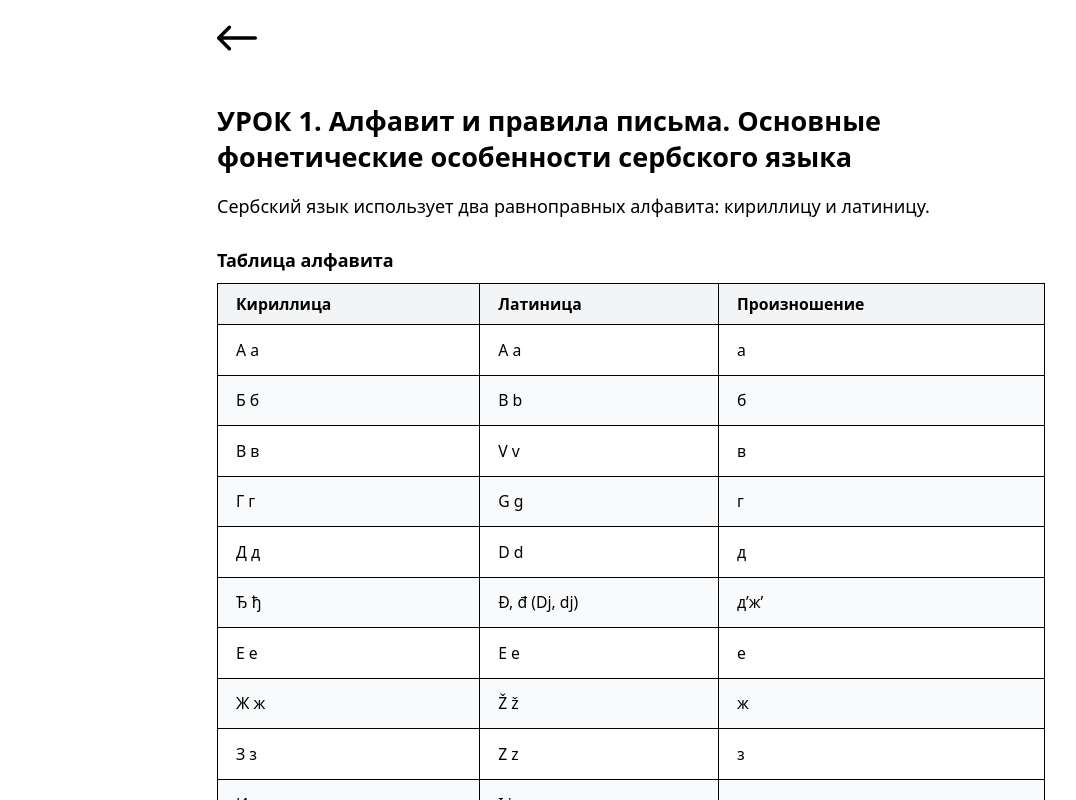
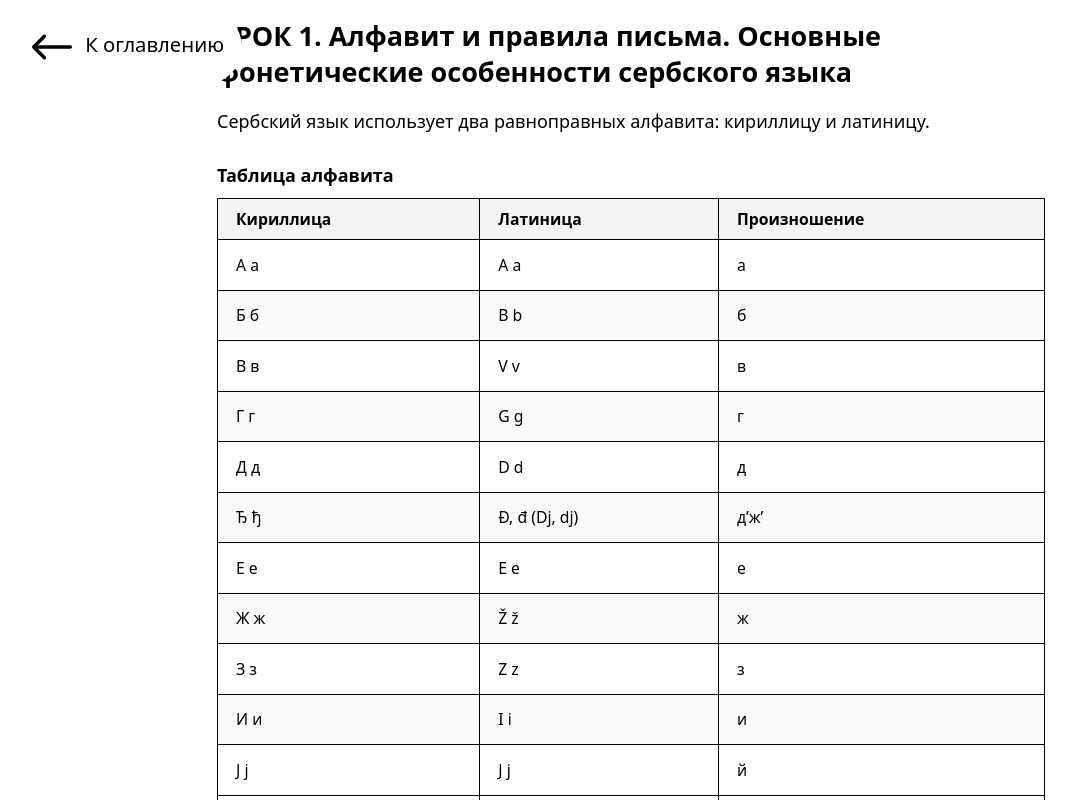
Before and after one commit to julbrn/ucimo_srpski, a React (Vite) app: page /lesson01 in a window 1280 px wide. Shown: the top 800 px of the page, without its empty margins (9-1085 px from the left). Built offline with nearby package versions, Linux system fonts and the light colour scheme.

Commit message:
perf: ArrowBack component

```diff
--- a/src/components/ArrowBack.jsx
+++ b/src/components/ArrowBack.jsx
@@ -1,35 +1,50 @@
-// ArrowBack.jsx
-import React from "react";
+import { useState, useEffect } from "react";
 import { Link } from "react-router";
 
 const ArrowBack = () => {
+  const [showArrow, setShowArrow] = useState(false);
+  const [lastScrollY, setLastScrollY] = useState(0);
+
+  // Функция для обработки прокрутки
+  const handleScroll = () => {
+    if (window.scrollY > 200 && window.scrollY < lastScrollY) {
+      setShowArrow(true);
+    } else {
+      setShowArrow(false);
+    }
+    setLastScrollY(window.scrollY);
+  };
+
+  // Используем useEffect для отслеживания события прокрутки
+  useEffect(() => {
+    window.addEventListener("scroll", handleScroll);
+    return () => {
+      window.removeEventListener("scroll", handleScroll);
+    };
+  }, [lastScrollY]);
+
   return (
-    <Link to="/" className="mb-10 block" aria-label="На главную страницу">
+    <div>
+      {/* Стрелка всегда будет видна на десктопах и планшетах, на мобильных — появляется при прокрутке */}
+      <Link
+        to="/"
+        className={`fixed top-2 ${showArrow ? "" : "hidden"} sm:block md:block
+                    left-5 mb-10 p-4 rounded-full bg-white bg-opacity-50 z-50`}
+        aria-label="На главную страницу"
+      >
         <svg
           width="40"
           height="40"
           className="inline-block"
           fill="#000000"
-        version="1.1"
-        id="Capa_1"
           xmlns="http://www.w3.org/2000/svg"
-        xmlns:xlink="http://www.w3.org/1999/xlink"
           viewBox="0 0 400.004 400.004"
-        xml:space="preserve"
         >
-        <g id="SVGRepo_bgCarrier" stroke-width="0"></g>
-        <g
-          id="SVGRepo_tracerCarrier"
-          stroke-linecap="round"
-          stroke-linejoin="round"
-        ></g>
-        <g id="SVGRepo_iconCarrier">
-          <g>
           <path d="M382.688,182.686H59.116l77.209-77.214c6.764-6.76,6.764-17.726,0-24.485c-6.764-6.764-17.73-6.764-24.484,0L5.073,187.757 c-6.764,6.76-6.764,17.727,0,24.485l106.768,106.775c3.381,3.383,7.812,5.072,12.242,5.072c4.43,0,8.861-1.689,12.242-5.072 c6.764-6.76,6.764-17.726,0-24.484l-77.209-77.218h323.572c9.562,0,17.316-7.753,17.316-17.315 C400.004,190.438,392.251,182.686,382.688,182.686z"></path>
-          </g>
-        </g>
-      </svg>
+        </svg>{" "}
+        <span className="pl-2 font-medium text-lg">К оглавлению</span>
       </Link>
+    </div>
   );
 };
 
--- a/src/pages/Lesson01.jsx
+++ b/src/pages/Lesson01.jsx
@@ -8,7 +8,7 @@ import ArrowBack from "../components/ArrowBack";
 
 function Lesson01() {
   return (
-    <div className="max-w-3xl mx-auto p-4">
+    <div className="max-w-3xl mx-auto p-4 relative">
       <ArrowBack />
       <h2 className="text-2xl font-bold mb-4">
         УРОК 1. Алфавит и правила письма. Основные фонетические особенности
--- a/src/pages/Lesson02.jsx
+++ b/src/pages/Lesson02.jsx
@@ -5,7 +5,7 @@ import ArrowBack from "../components/ArrowBack";
 
 function Lesson02() {
   return (
-    <div className="max-w-3xl mx-auto p-4">
+    <div className="max-w-3xl mx-auto p-4 relative">
       <ArrowBack />
       <h2 className="text-2xl font-bold mb-4">
         УРОК 2. Упознавање (знакомство)
```
Lines whose indentation alone changed are shown as unchanged.
